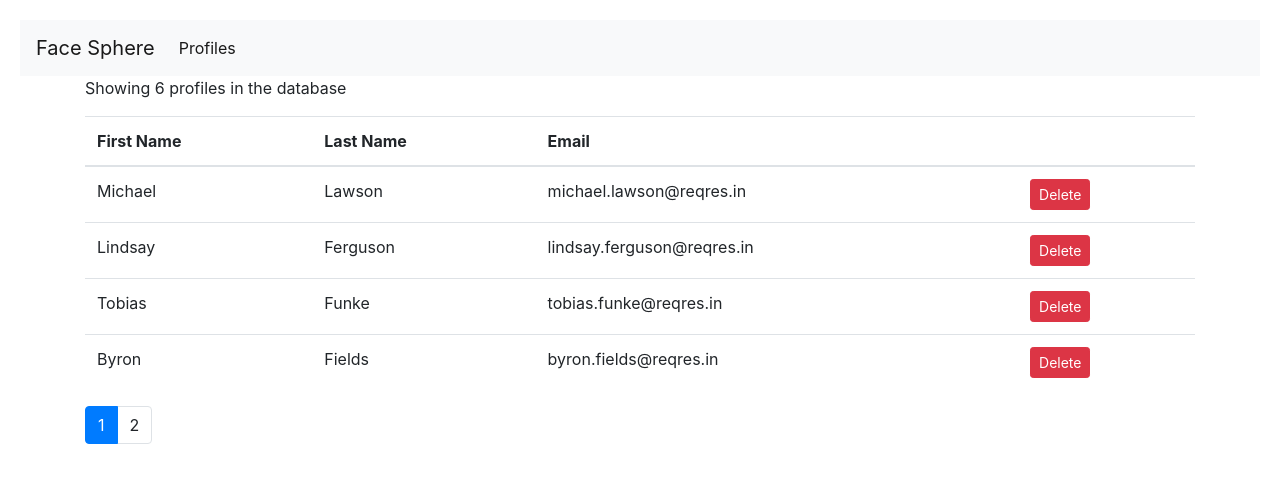
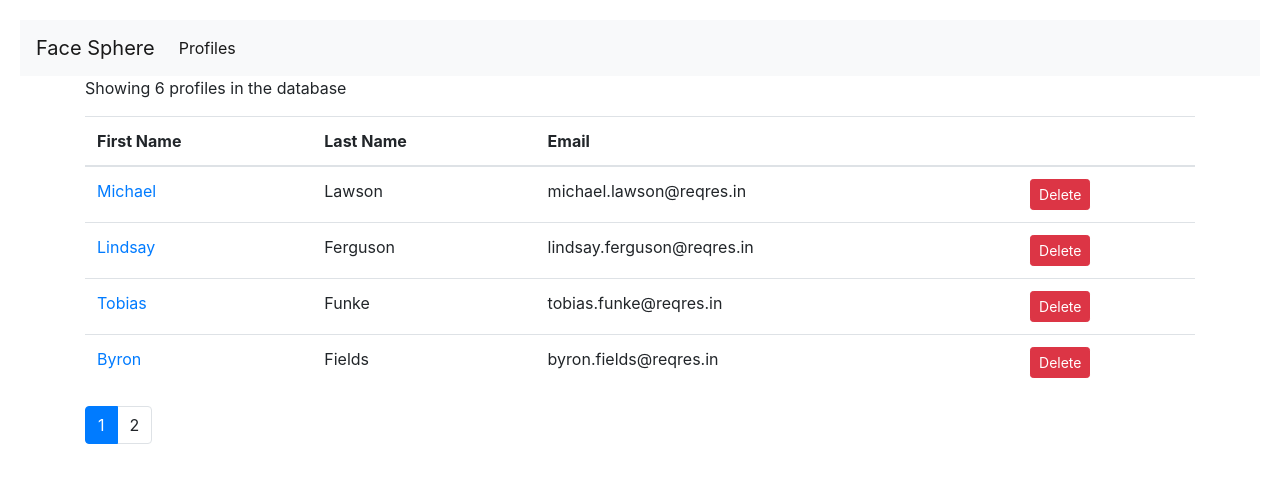
Before and after one commit to dar-levy/face-sphere-client, a React (Create React App) app: page /profiles in a window 1280 px wide. Shown: the top 482 px of the page. Built offline with nearby package versions, Linux system fonts and the light colour scheme.

Commit message:
Link the table to profile form

```diff
--- a/src/components/common/tableBody.jsx
+++ b/src/components/common/tableBody.jsx
@@ -1,11 +1,14 @@
 import React from "react";
+import { Link } from "react-router-dom";
 
 const TableBody = ({ profiles, handleDelete }) => {
   return (
     <tbody>
       {profiles.map((profile) => (
         <tr key={profile.id}>
-          <td>{profile.first_name}</td>
+          <td>
+            <Link to={`/profiles/${profile.id}`}>{profile.first_name}</Link>
+          </td>
           <td>{profile.last_name}</td>
           <td>{profile.email}</td>
           <td>
```
